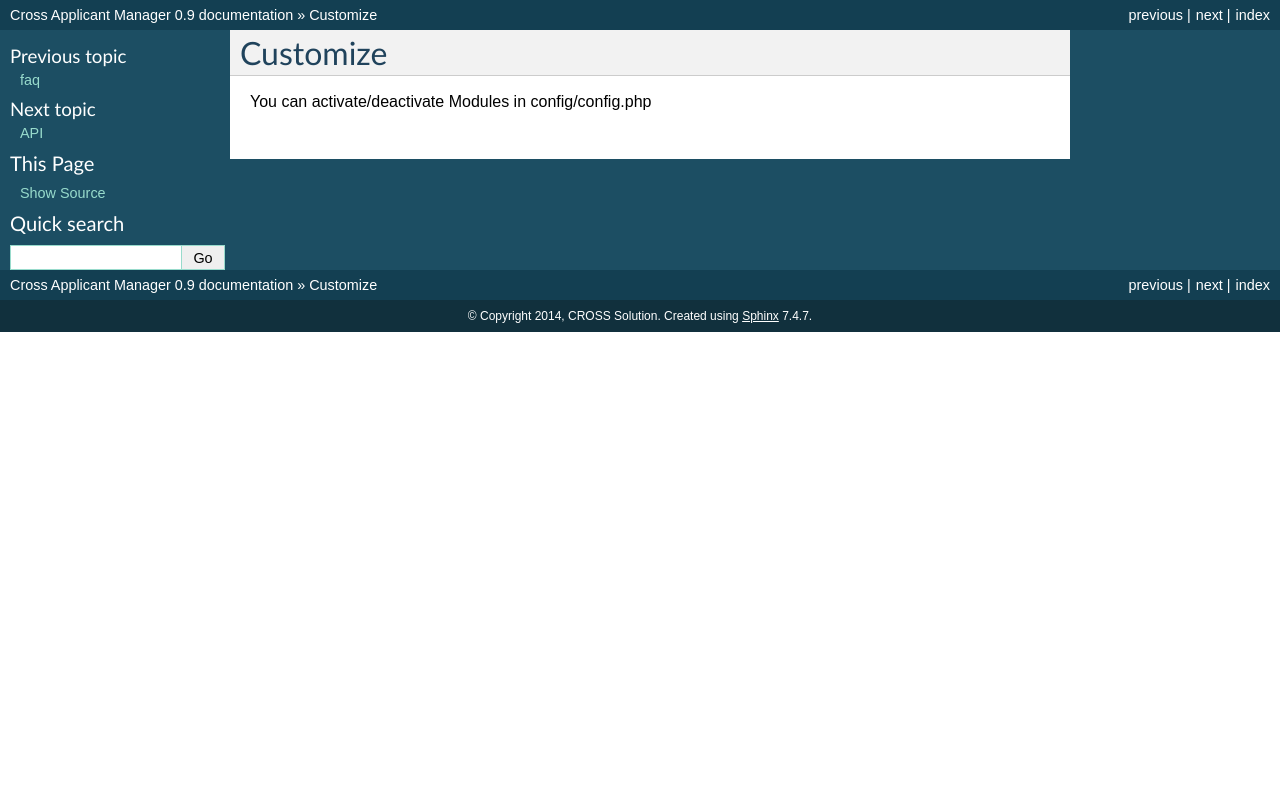
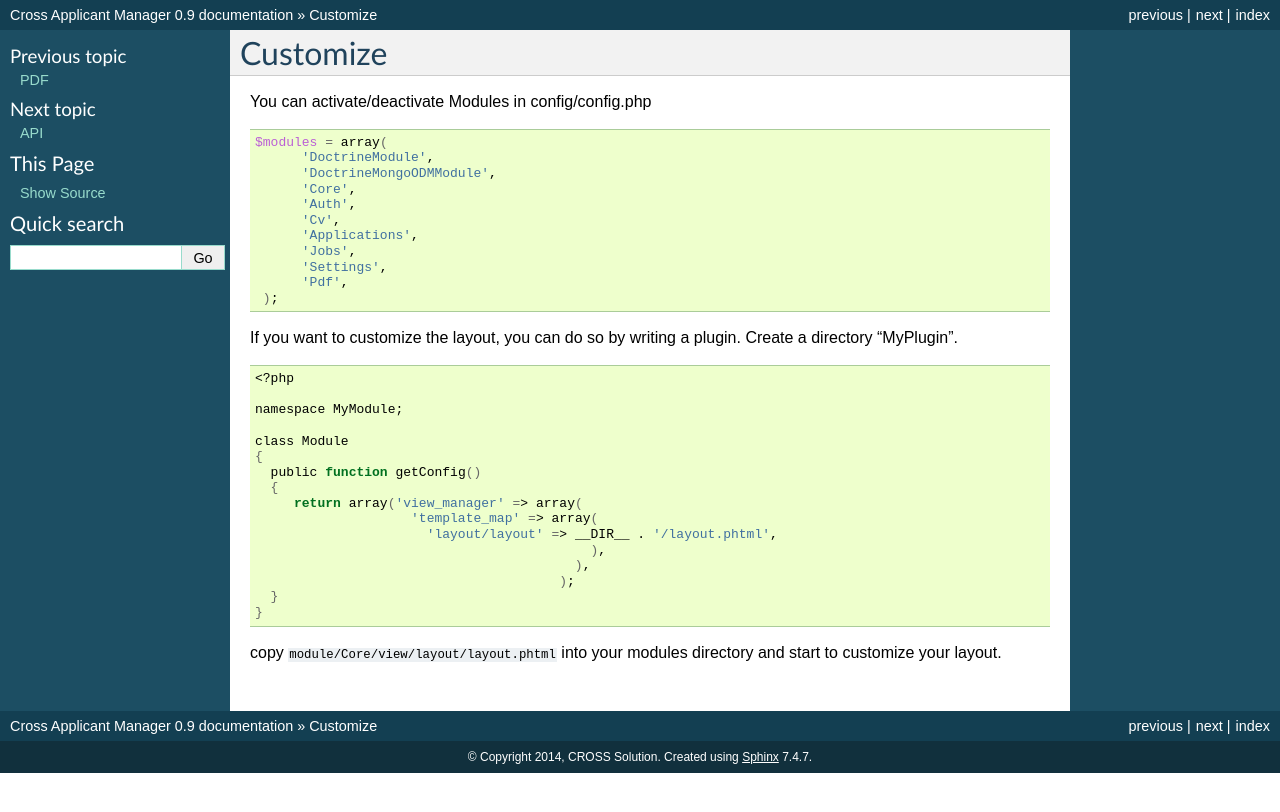
Before and after one commit to cross-solution/YawikDocs, a Sphinx documentation site: the page built from source/customize.rst, in a window 1280 px wide. Shown: the top 812 px of the page. Built offline with Sphinx 7.4.7, drawn with Linux system fonts in a browser that asks for light colours.

Commit message:
ads how to overwrite the layout

```diff
--- a/source/customize.rst
+++ b/source/customize.rst
@@ -2,3 +2,43 @@ Customize
 ^^^^^^^^^
 
 You can activate/deactivate Modules in config/config.php
+
+.. code-block:: sh
+
+   $modules = array(
+         'DoctrineModule',
+         'DoctrineMongoODMModule',
+         'Core',
+         'Auth',
+         'Cv',
+         'Applications',
+         'Jobs',
+         'Settings',
+         'Pdf',
+    );
+
+
+If you want to customize the layout, you can do so by writing a plugin. Create a directory "MyPlugin".
+
+.. code-block:: sh
+
+  <?php
+
+  namespace MyModule;
+
+  class Module
+  {
+    public function getConfig()
+    {
+       return array('view_manager' => array(
+                      'template_map' => array(
+                        'layout/layout' => __DIR__ . '/layout.phtml',
+                                             ),
+                                           ),
+                                         );
+    }
+  }
+
+
+
+copy ``module/Core/view/layout/layout.phtml`` into your modules directory and start to customize your layout.
--- a/source/faq.rst
+++ /dev/null
@@ -1,2 +0,0 @@
-faq
-^^^
--- a/source/index.rst
+++ b/source/index.rst
@@ -14,8 +14,6 @@ Contents:
    about
    installation
    modules
-   screens
-   faq
    customize
    api
 
--- a/source/screens.rst
+++ /dev/null
@@ -1,2 +0,0 @@
-screens
-^^^^^^^
```
